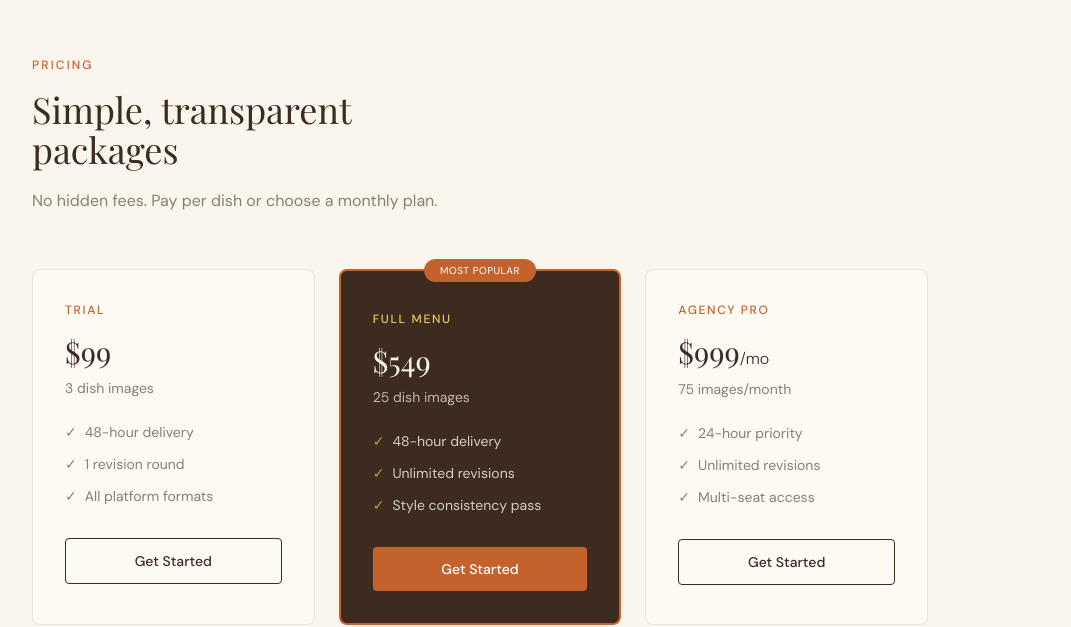
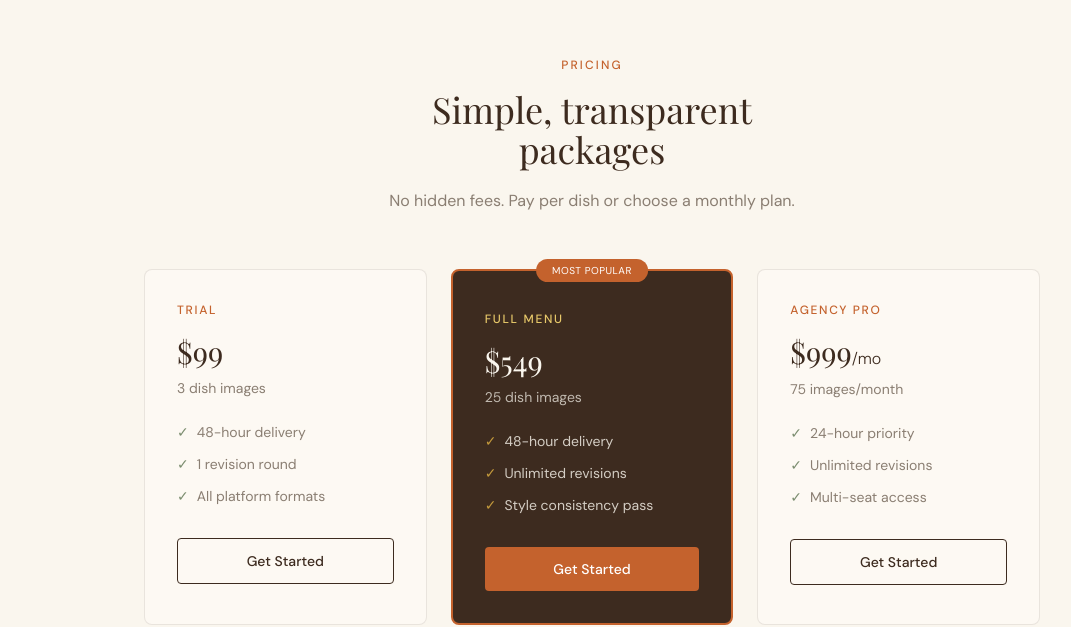
Before and after one commit to astankus28/menushoot, a Next.js app: page / in a window 1280 px wide. Shown: the part 4500-5127 px from the top of the page, without its empty margins (48-1119 px from the left). Built offline with nearby package versions, Linux system fonts and the light colour scheme; no server answers; a web font is replaced by a local one.

Commit message:
Center pricing section on landing page
Made-with: Cursor

```diff
--- a/src/app/page.tsx
+++ b/src/app/page.tsx
@@ -167,12 +167,12 @@ export default function LandingPage() {
         </div>
       </section>
 
-      <section id="pricing" className="py-24 md:py-28 px-6 md:px-20 scroll-mt-24">
+      <section id="pricing" className="py-24 md:py-28 px-6 md:px-20 scroll-mt-24 text-center">
         <p className="text-terracotta text-xs font-medium tracking-[0.18em] uppercase mb-4">Pricing</p>
         <h2 className="font-serif text-3xl md:text-4xl text-brown leading-tight mb-5">Simple, transparent<br />packages</h2>
-        <p className="text-muted max-w-md mb-14">No hidden fees. Pay per dish or choose a monthly plan.</p>
-        <div className="grid grid-cols-1 md:grid-cols-3 gap-6 max-w-4xl">
-          <div className="p-8 rounded-lg border border-brown/10 bg-warm-white">
+        <p className="text-muted max-w-md mx-auto mb-14">No hidden fees. Pay per dish or choose a monthly plan.</p>
+        <div className="grid grid-cols-1 md:grid-cols-3 gap-6 max-w-4xl mx-auto">
+          <div className="p-8 rounded-lg border border-brown/10 bg-warm-white text-left">
             <p className="text-xs tracking-[0.14em] uppercase text-terracotta font-medium mb-4">Trial</p>
             <div className="font-serif text-3xl text-brown">$99</div>
             <p className="text-muted text-sm mt-2 mb-6">3 dish images</p>
@@ -183,7 +183,7 @@ export default function LandingPage() {
             </ul>
             <BuyButton productId="trial" variant="outline" />
           </div>
-          <div className="p-8 rounded-lg border-2 border-terracotta bg-brown text-cream relative">
+          <div className="p-8 rounded-lg border-2 border-terracotta bg-brown text-cream relative text-left">
             <span className="absolute -top-3 left-1/2 -translate-x-1/2 bg-terracotta text-white text-[10px] tracking-wider uppercase px-4 py-1 rounded-full">Most Popular</span>
             <p className="text-xs tracking-[0.14em] uppercase text-gold-light font-medium mb-4 mt-2">Full Menu</p>
             <div className="font-serif text-3xl text-cream">$549</div>
@@ -195,7 +195,7 @@ export default function LandingPage() {
             </ul>
             <BuyButton productId="full" variant="filled" />
           </div>
-          <div className="p-8 rounded-lg border border-brown/10 bg-warm-white">
+          <div className="p-8 rounded-lg border border-brown/10 bg-warm-white text-left">
             <p className="text-xs tracking-[0.14em] uppercase text-terracotta font-medium mb-4">Agency Pro</p>
             <div className="font-serif text-3xl text-brown">$999<span className="text-base font-sans font-light">/mo</span></div>
             <p className="text-muted text-sm mt-2 mb-6">75 images/month</p>
```
